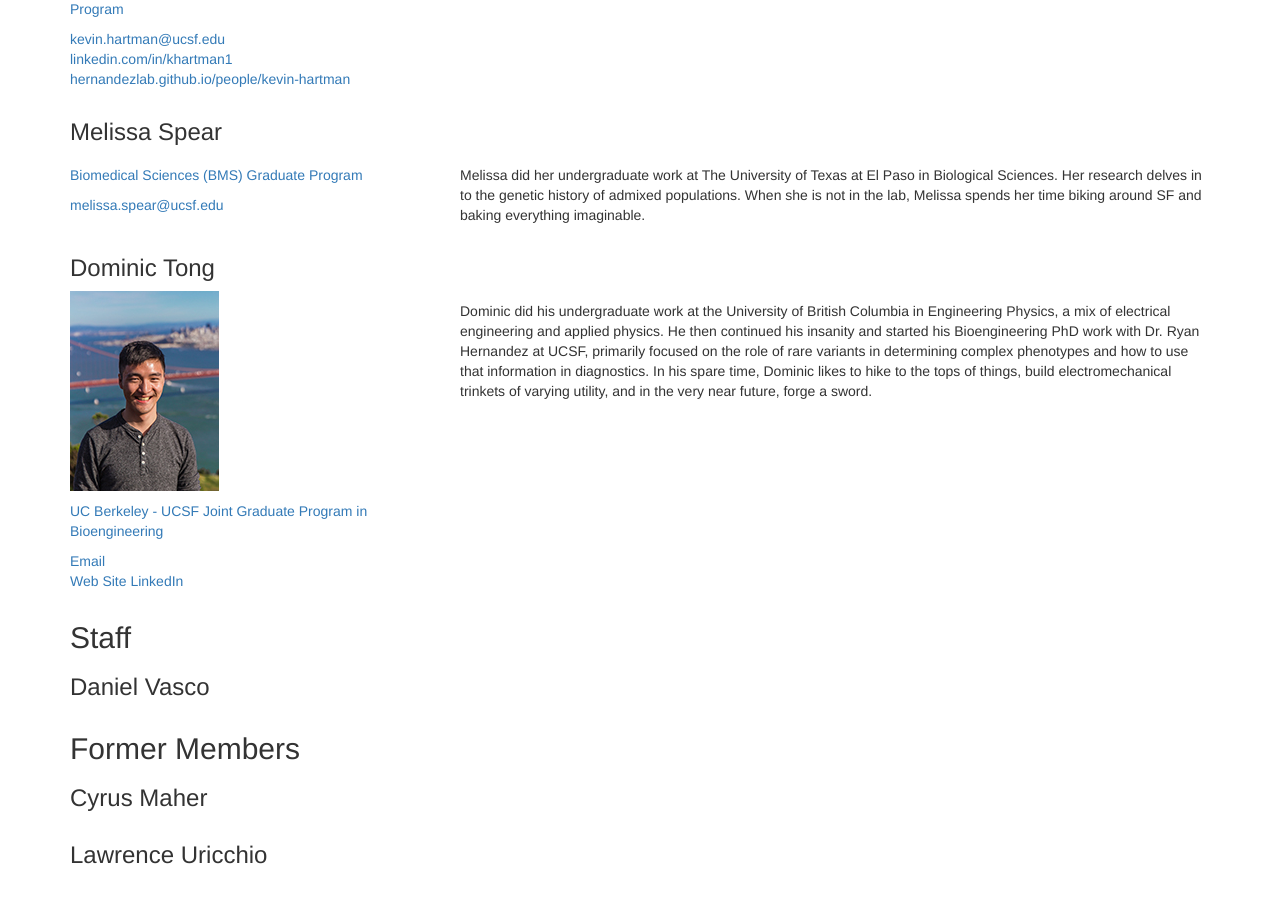
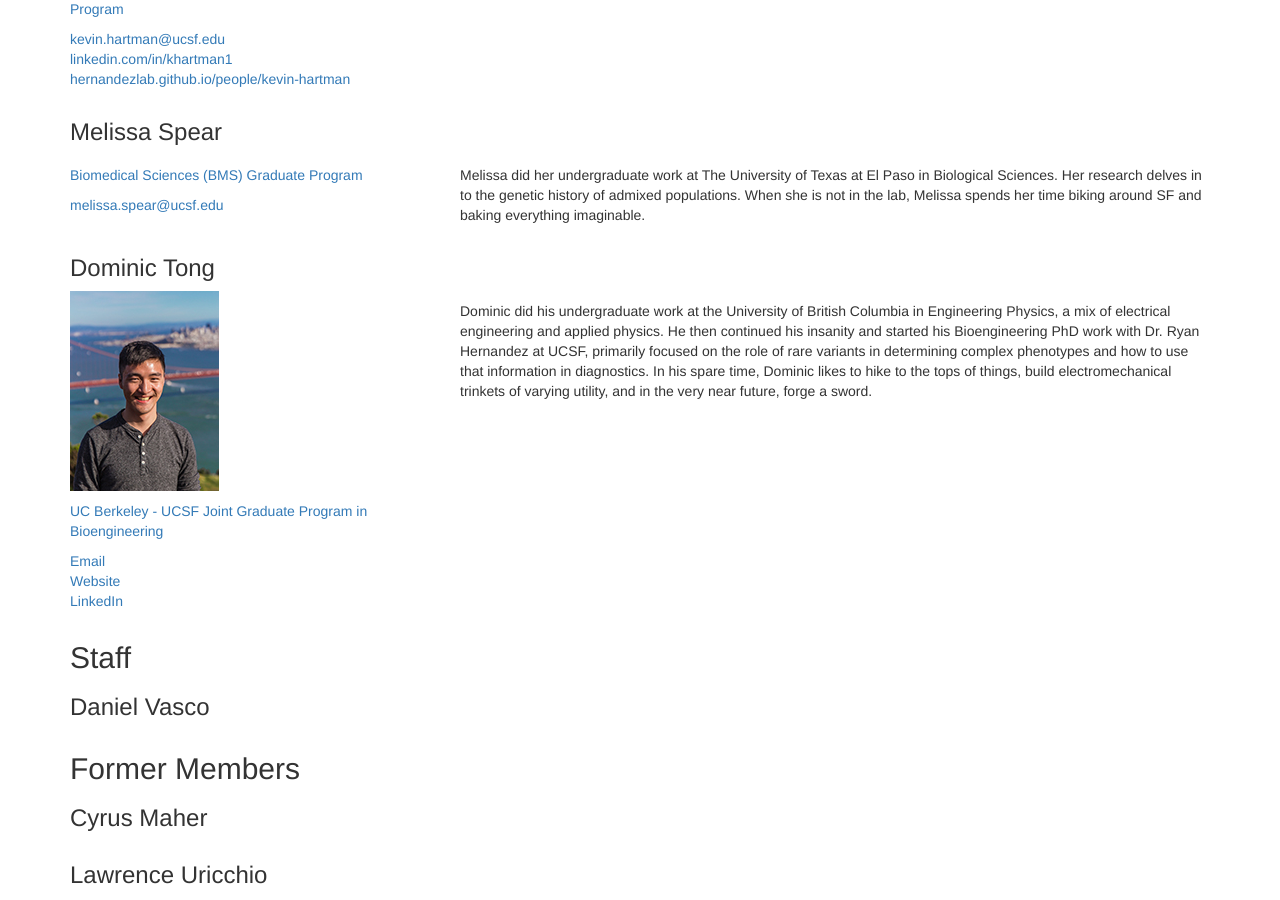
Before and after one commit to HernandezLab/hernandezlab.github.io, a Jekyll site: the page built from people/index.html, in a window 1280 px wide and 900 px high, scrolled down 1867 px. Built offline with Jekyll 4.4.1, drawn with Linux system fonts in a browser that asks for light colours; nearby versions of some CDN libraries.

Commit message:
members.yml markdown

```diff
--- a/_data/members.yml
+++ b/_data/members.yml
@@ -58,7 +58,7 @@
       contact:
         |-
           [Email](mailto:dmctong@berkeley.edu)
-          [Web Site](https://dmctong.github.io)
+          [Website](https://dmctong.github.io)
           [LinkedIn](https://www.linkedin.com/in/dominic-tong-53535320)
       description: "Dominic did his undergraduate work at the University of British Columbia in Engineering Physics, a mix of electrical engineering and applied physics. He then continued his insanity and started his Bioengineering PhD work with Dr. Ryan Hernandez at UCSF, primarily focused on the role of rare variants in determining complex phenotypes and how to use that information in diagnostics. In his spare time, Dominic likes to hike to the tops of things, build electromechanical trinkets of varying utility, and in the very near future, forge a sword."
       image: /static/img/headshot-Tong.jpg
```
